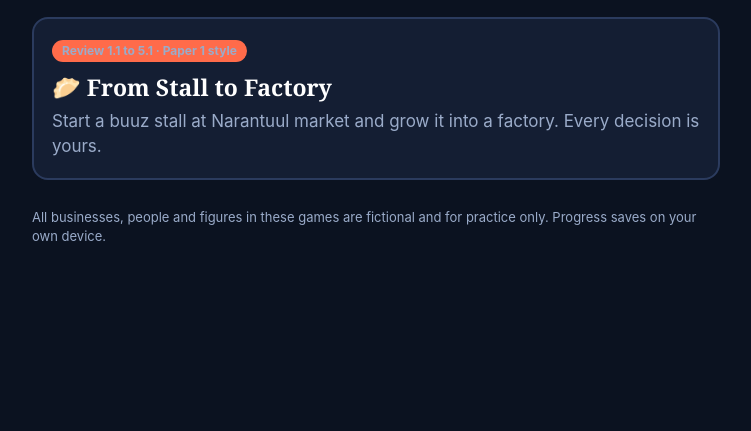
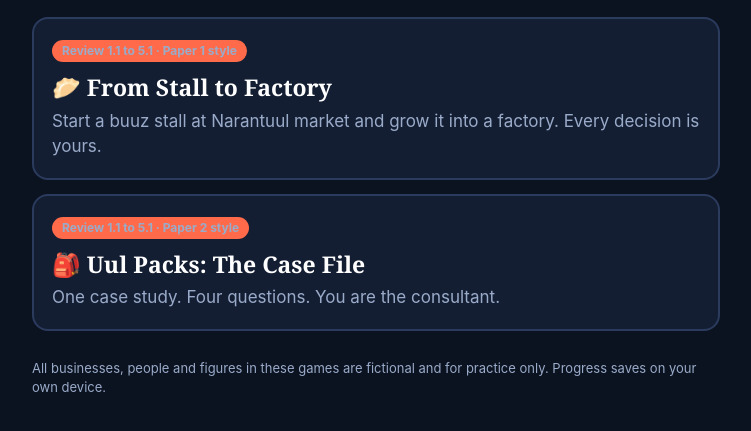
Before and after one commit to cnwizda/igcse-business-review, a plain HTML site: page index.html in a window 1280 px wide. Shown: the part 131-562 px from the top of the page, without its empty margins (264-1015 px from the left). Drawn offline with Linux system fonts and the light colour scheme.

Commit message:
Add Uul Packs to start page

```diff
--- a/index.html
+++ b/index.html
@@ -19,5 +19,6 @@ footer{color:var(--muted);font-size:13px;margin-top:28px}
 <h1>Business review games</h1>
 <p>Open the game Mr. Chris shows on the board.</p>
 <a class="card" href="from-stall-to-factory/"><span class="tag">Review 1.1 to 5.1 · Paper 1 style</span><b>🥟 From Stall to Factory</b><span>Start a buuz stall at Narantuul market and grow it into a factory. Every decision is yours.</span></a>
+<a class="card" href="uul-packs/"><span class="tag">Review 1.1 to 5.1 · Paper 2 style</span><b>🎒 Uul Packs: The Case File</b><span>One case study. Four questions. You are the consultant.</span></a>
 <footer>All businesses, people and figures in these games are fictional and for practice only. Progress saves on your own device.</footer>
 </main></body></html>
```
